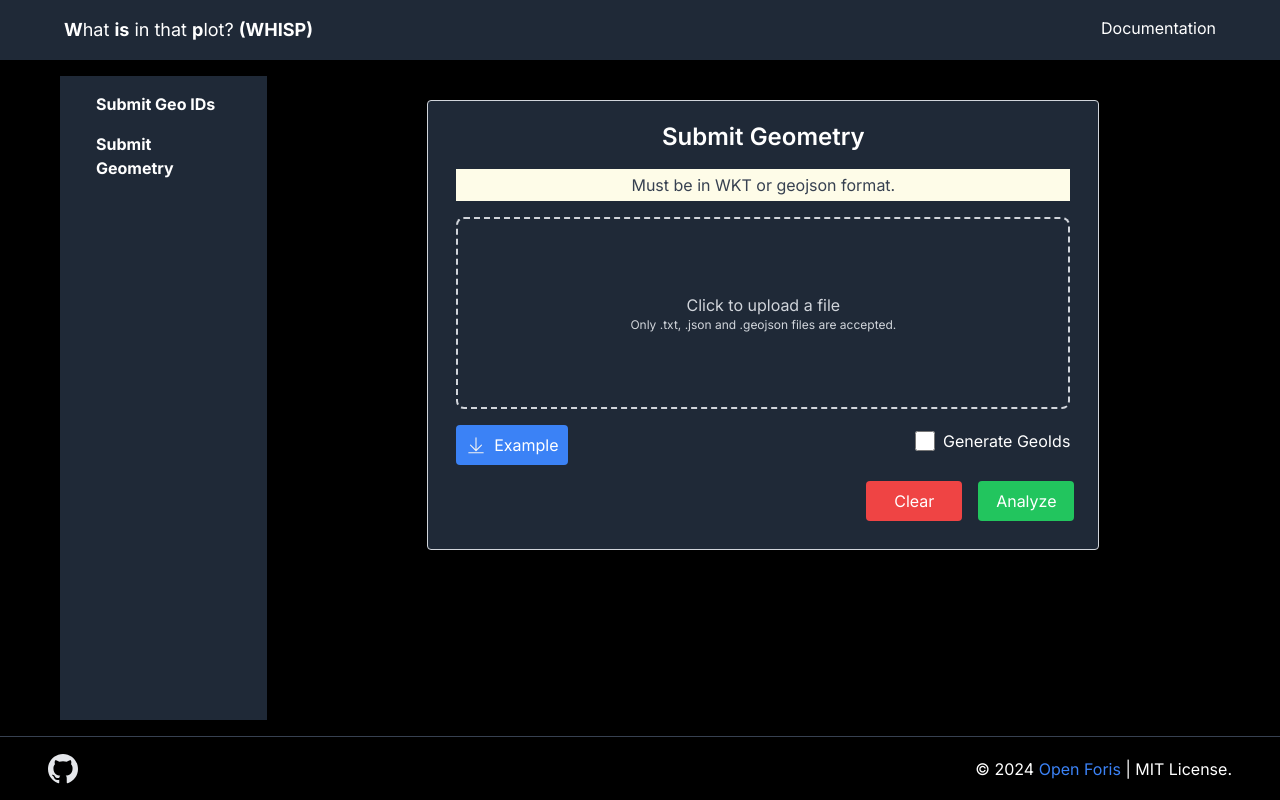
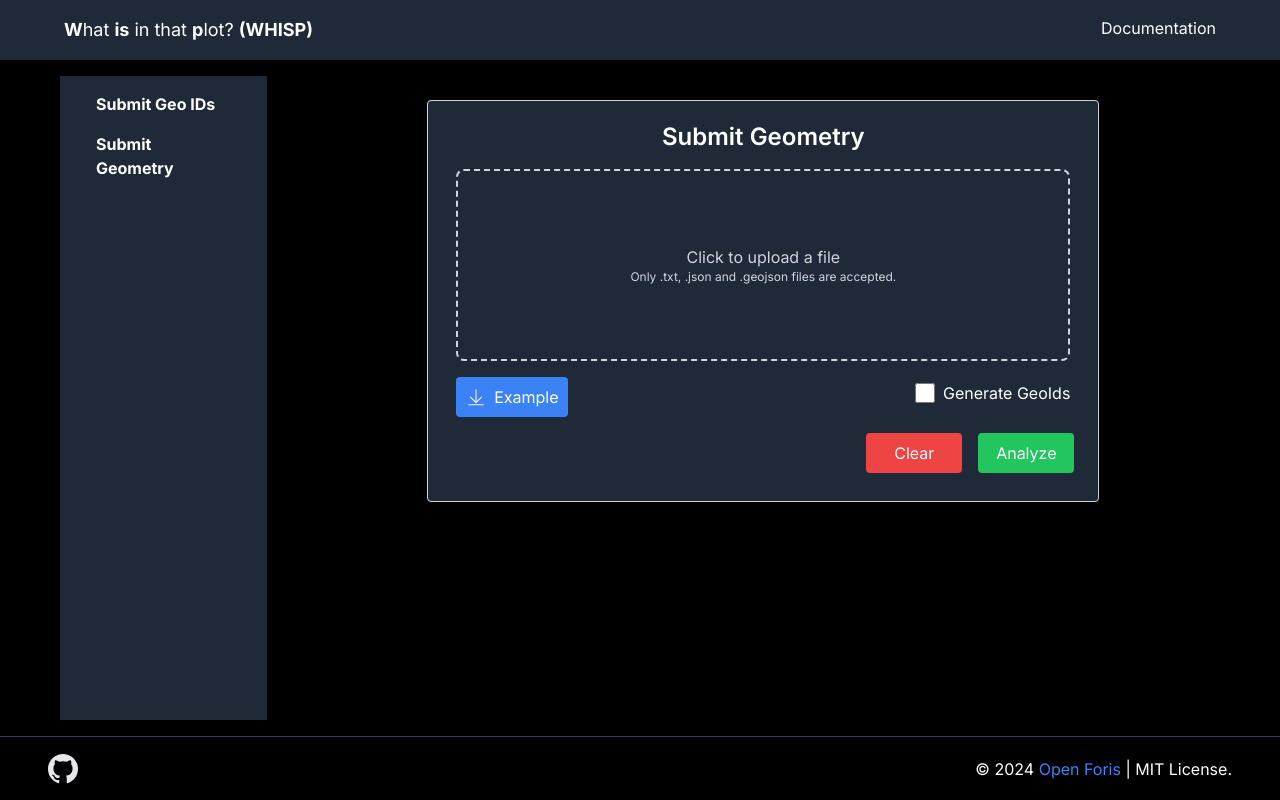
Before and after one commit to forestdatapartnership/whisp-app, a Next.js app: page /submit-geometry in a window 1280 px wide. Built offline with nearby package versions, Linux system fonts and the light colour scheme.

Commit message:
remove warning message for geometry upload

```diff
--- a/src/app/(inputs)/submit-geometry/page.tsx
+++ b/src/app/(inputs)/submit-geometry/page.tsx
@@ -177,7 +177,6 @@ const SubmitGeometry: React.FC = () => {
             {error && <ErrorAlert />}
             <div className="p-2 rounded-b-lg">
                 <FileInput
-                    alertMessage="Must be in WKT or geojson format."
                     innerMessage="Only .txt, .json and .geojson files are accepted."
                     handleFileChange={handleFileChange}
                     input=".txt, .json, .geojson"
--- a/src/components/FileInput.tsx
+++ b/src/components/FileInput.tsx
@@ -6,7 +6,7 @@ import { useStore } from '@/store';
 
 type FileInputProps = {
     innerMessage: string,
-    alertMessage: string,
+    alertMessage?: string,
     input: string,
     handleFileChange: (event: React.ChangeEvent<HTMLInputElement>) => void
 }
@@ -22,9 +22,11 @@ export const FileInput: React.FC<FileInputProps> = ({
 
     return (
         <>
-            <div style={{ minHeight: '2rem' }} className="bg-yellow-50 mb-4 relative flex justify-center items-center">
-                <p className="text-gray-700 dark:text-gray-800 text-center">{alertMessage}</p>
-            </div>
+            {alertMessage &&
+                <div style={{ minHeight: '2rem' }} className="bg-yellow-50 mb-4 relative flex justify-center items-center">
+                    <p className="text-gray-700 dark:text-gray-800 text-center">{alertMessage}</p>
+                </div>
+            }
             <label htmlFor="file-upload" className="flex flex-col items-center justify-center w-full h-48 border-2 border-dashed border-gray-300 rounded-lg hover:border-gray-400 cursor-pointer">
                 {
                     selectedFile ?
```
